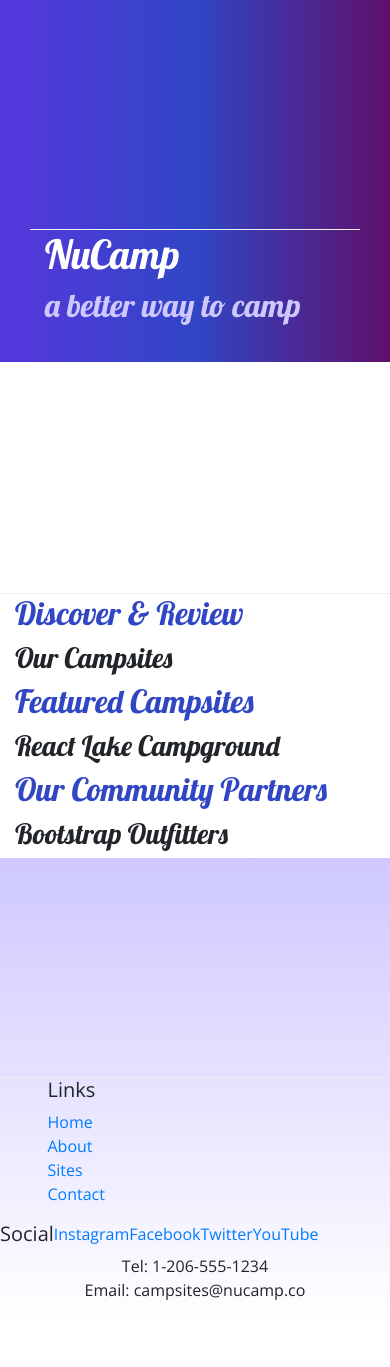
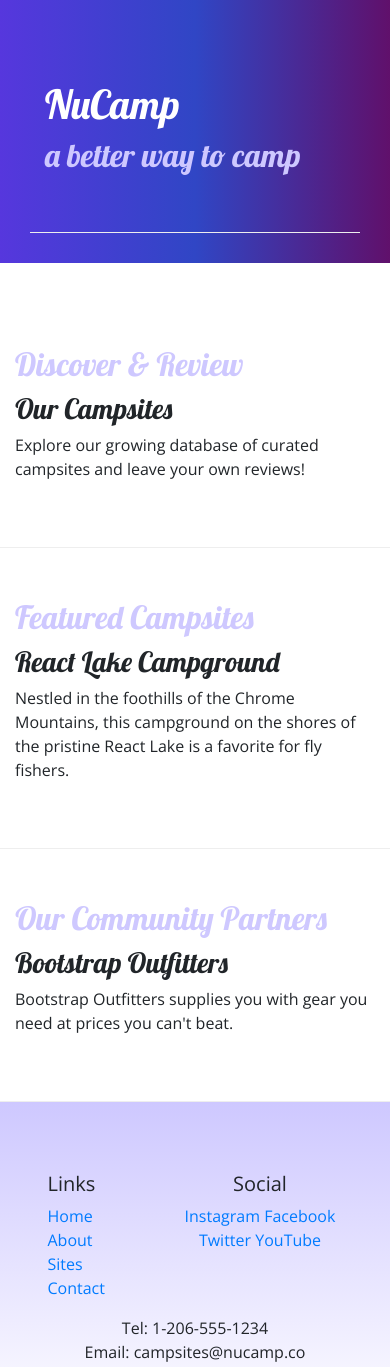
Before and after one commit to jpark2017/nucamp, a website: page index.html in a window 390 px wide. Shown: the top 1367 px of the page. Before the commit the page ends 1322 px from the top, so only its background shows below. Drawn offline with nearby package versions, Linux system fonts and the light colour scheme.

Commit message:
bug fixes

```diff
--- a/index.html
+++ b/index.html
@@ -1,8 +1,7 @@
 <!DOCTYPE html>
 <html lang="en">
 
-<head>
-    <!-- Required meta tags always come first -->
+<header>
     <meta charset="utf-8" />
     <meta name="viewport" content="width=device-width, initial-scale=1" />
     <!-- Bootstrap CSS -->
@@ -17,8 +16,7 @@
 
     <header class="jumbotron jumbotron-fluid">
         <div class="container">
-            <div class="row row-content align-items-center"></div>
-            <div class="row">
+            <div class="row row-content align-items-center">
                 <div class="col">
                 <h1>NuCamp</h1>
                 <h2>a better way to camp</h2>
@@ -28,40 +26,40 @@
     </header>
 
     <div class="container">
-        <div class="row row-content align-items-center"></div>
-        <div class="row">
+        <div class="row row-content align-items-center">
             <div class="col-sm-4 order-sm-last col-md-3">
                 <h2 class="text-sm-right">Discover & Review</h2>
             </div>
             <div class="col">
                 <h3>Our Campsites</h3>
-        <p class="d-none d-sm-block">Explore our growing database of curated campsites and leave your own reviews!</p>
+                <p>Explore our growing database of curated campsites and leave your own reviews!</p>
             </div>
         </div>
 
-    <div class="row">
+
+        <div class="row row-content align-items-center">
             <div class="col-sm-4 col-md-3">
                 <h2>Featured Campsites</h2>
             </div>
             <div class="col">
                 <h3>React Lake Campground</h3>
-        <p class="d-none d-sm-block">Nestled in the foothills of the Chrome Mountains, this campground on the shores of the pristine React Lake is a favorite for fly fishers.</p>
+                <p>Nestled in the foothills of the Chrome Mountains, this campground on the shores of the pristine React Lake is a favorite for fly fishers.</p>
             </div>
         </div>
-    <div class="row">
+
+        <div class="row row-content align-items-center">
             <div class="col-sm-4 order-sm-last col-md-3">
                 <h2 class="text-sm-right">Our Community Partners</h2>
             </div>
             <div class="col">
                 <h3>Bootstrap Outfitters</h3>
-        <p class="d-none d-sm-block">Bootstrap Outfitters supplies you with gear you need at prices you can't beat.</p>
+                <p>Bootstrap Outfitters supplies you with gear you need at prices you can't beat.</p>
             </div>
         </div>
     </div>
     <footer>
     <div class="container">
-            <div class="row row-content align-items-center"></div>
-            <div class="row">
+        <div class="row row-content">
                 <div class="col-4 col-sm-2 offset-1">
                 <h5>Links</h5>
                 <ul class="list-unstyled">
@@ -71,8 +69,7 @@
                     <li><a href="#">Contact</a></li>
                 </ul>
                 </div>
-
-        <div class="col-6 col-sm-5 text-center"></div>
+            <div class="col-6 col-sm-5 text-center">
                 <h5>Social</h5>
                 <a href="http://instagram.com/">Instagram</a>
                 <a href="http://facebook.com/">Facebook</a>
@@ -91,5 +88,4 @@
     <script src="node_modules/popper.js/dist/umd/popper.min.js"></script>
     <script src="node_modules/bootstrap/dist/js/bootstrap.min.js"></script>
     </body>
-
     </html>
```
Also changed, not shown: aboutus.html (+2 -2 lines). Lines whose indentation alone changed are shown as unchanged.
